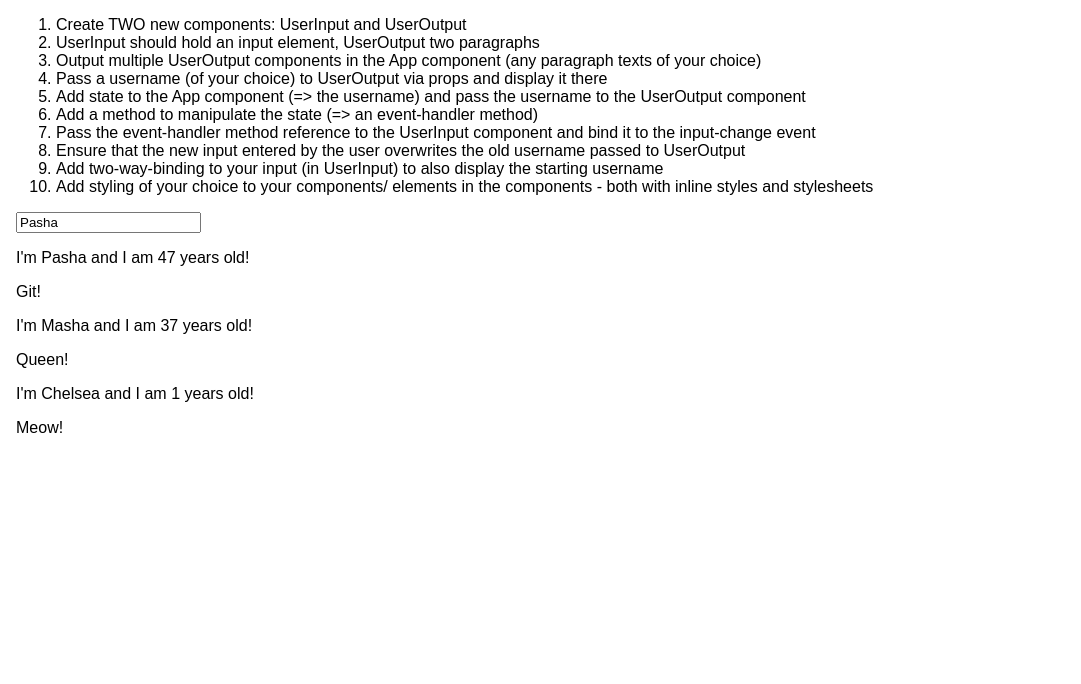
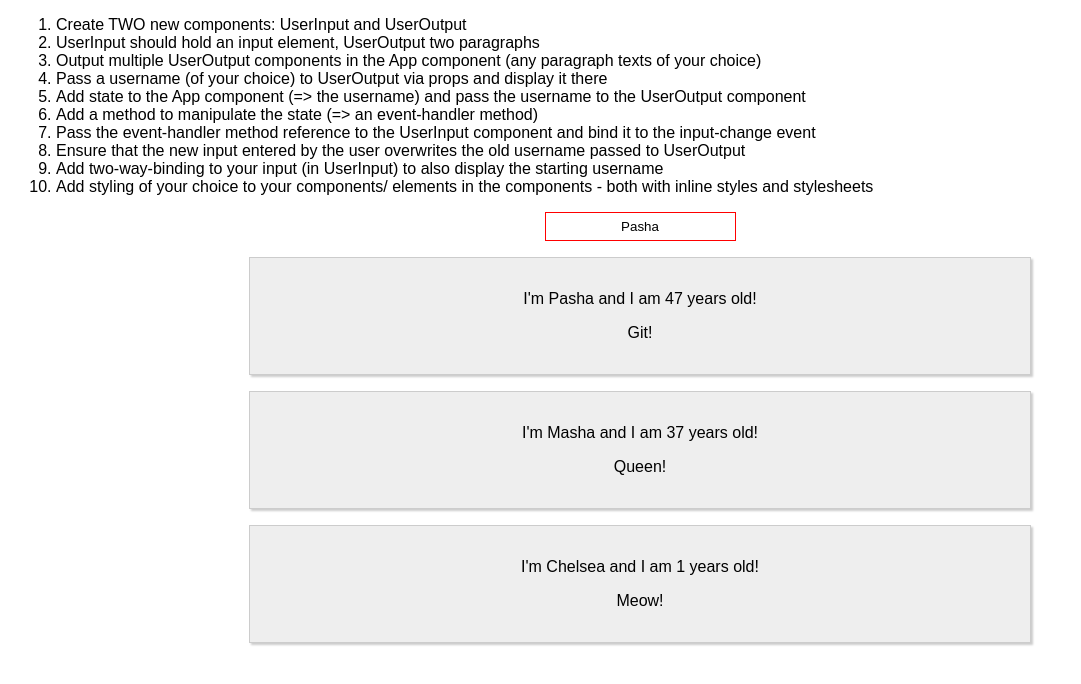
Before and after one commit to PaPa31/react-complete-guide, a React (Create React App) app: page / in a window 1280 px wide. Shown: the top 684 px of the page, without its empty margins (0-1081 px from the left). Built offline with nearby package versions, Linux system fonts and the light colour scheme.

Commit message:
3.10 Add styling
	modified:   src/UserInput/UserInput.js
	new file:   src/UserOutput/UserOutput.css
	modified:   src/UserOutput/UserOutput.js

```diff
--- a/src/UserInput/UserInput.js
+++ b/src/UserInput/UserInput.js
@@ -1,7 +1,20 @@
 import React from 'react'
-
+const style = {
+  border: '1px solid red',
+  padding: '6px',
+  textAlign: 'center',
+  display: 'block',
+  margin: '0 auto',
+}
 const userInput = (props) => {
-  return <input type="text" onChange={props.changed} value={props.name}></input>
+  return (
+    <input
+      style={style}
+      type="text"
+      onChange={props.changed}
+      value={props.name}
+    ></input>
+  )
 }
 
 export default userInput
--- /dev/null
+++ b/src/UserOutput/UserOutput.css
@@ -0,0 +1,9 @@
+.UserOutput {
+  border: 1px solid #ccc;
+  box-shadow: 2px 2px 2px #ccc;
+  width: 60%;
+  margin: 16px auto;
+  padding: 16px;
+  background-color: #eee;
+  text-align: center;
+}
--- a/src/UserOutput/UserOutput.js
+++ b/src/UserOutput/UserOutput.js
@@ -1,8 +1,9 @@
 import React from 'react'
+import './UserOutput.css'
 
 const userOutput = (props) => {
   return (
-    <div>
+    <div className="UserOutput">
       <p>
         I'm {props.name} and I am {props.age} years old!
       </p>
```
